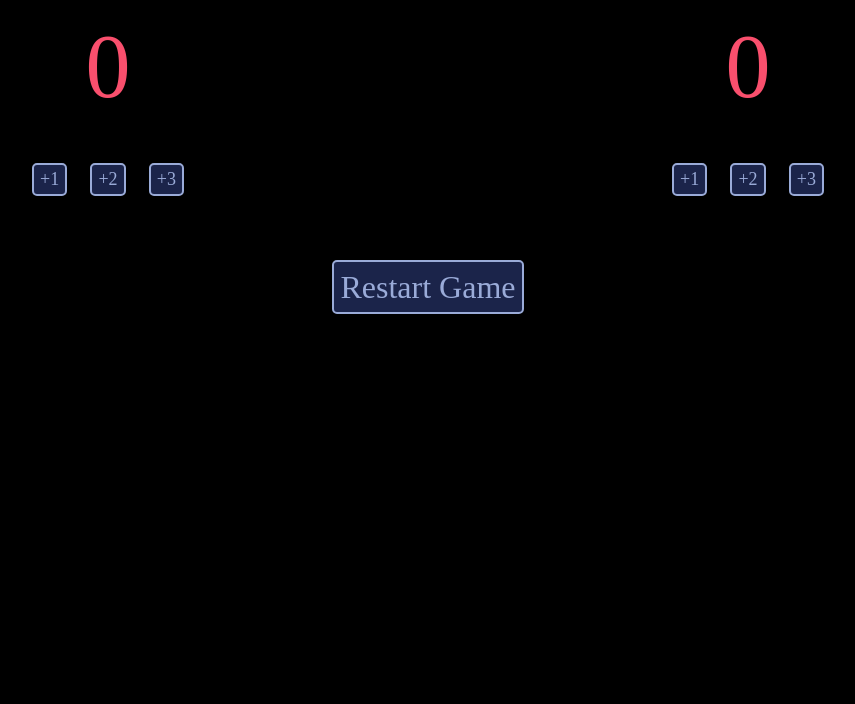
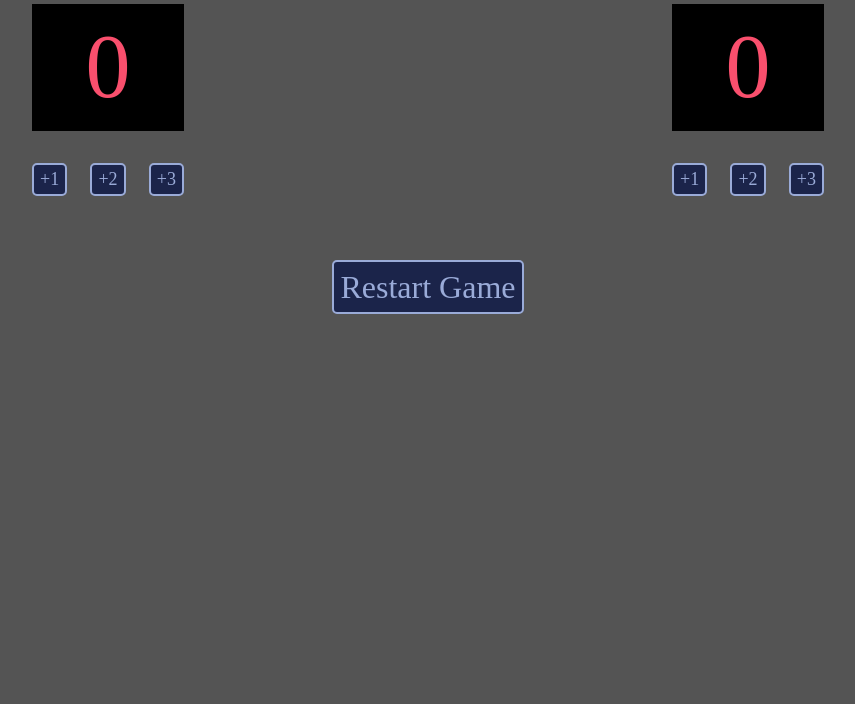
Before and after one commit to cgoing2215/scoreboard-counter, a website built with Vite: page index.html in a window 1280 px wide. Shown: the part 96-800 px from the top of the page, without its empty margins (212-1067 px from the left). Built offline with nearby package versions, Linux system fonts and the light colour scheme.

Commit message:
Update index.css

```diff
--- a/index.css
+++ b/index.css
@@ -1,6 +1,6 @@
 body {
     margin: 0;
-    background: #000000;
+    background: #545454;
     height: 100vh;
     width: 100%;
 }
```
